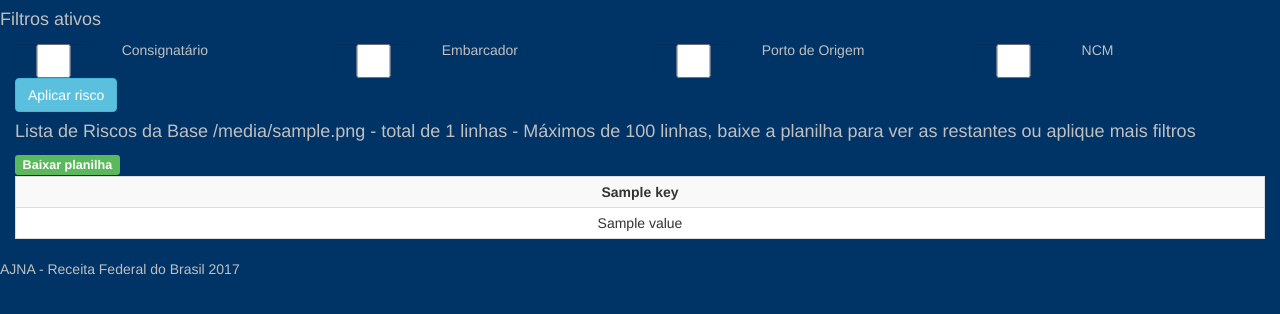
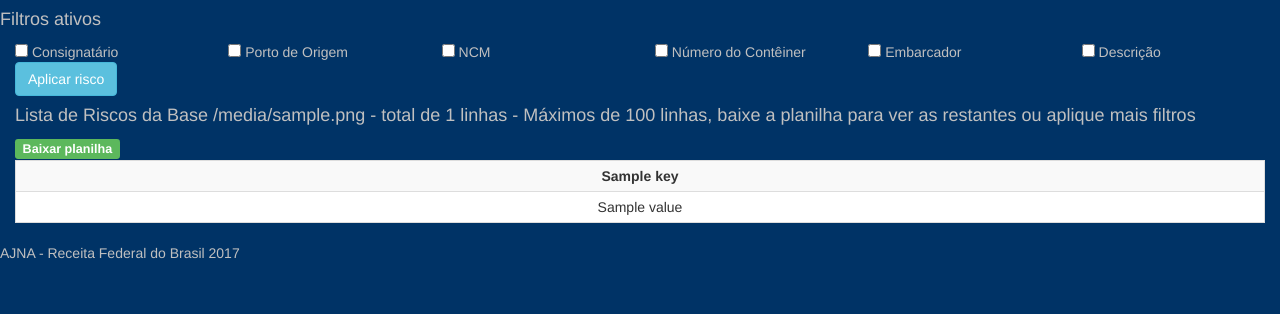
Before and after one commit to IvanBrasilico/bhadrasana2, a Python web app: template bhadrasana/templates/aplica_risco.html in a window 1280 px wide. Shown: the top 314 px of the page. Run offline with Jinja, Linux system fonts and the light colour scheme; the template is opened without the code that fills it: most values are stand-ins (such as "Sample title", 1, 10 or a date in 2020); some libraries are stand-ins or nearby versions.

Commit message:
Inclusão de campos faltantes na tela Aplica Risco
Início de gravação em planilha do resultado.

```diff
--- a/bhadrasana/templates/aplica_risco.html
+++ b/bhadrasana/templates/aplica_risco.html
@@ -7,29 +7,29 @@
                 <div class="row">
                     <h4>Filtros ativos</h4>
                     <div class="form-group">
-                        <div class="col-sm-1">
-                            <input class="form-control" type="checkbox" name="consignatario" {% if oform.consignatario.data %} checked {% endif %} />
+                        <div class="col-sm-2">
+                            <input type="checkbox" name="consignatario" {% if oform.consignatario.data %} checked {% endif %} />
+                            Consignatário
                         </div>
                         <div class="col-sm-2">
-                            Consignatário
-                        </div>
-                        <div class="col-sm-1">
-                            <input class="form-control" type="checkbox" name="embarcador" {% if oform.embarcador.data %} checked {% endif %} />
+                            <input  type="checkbox" name="portoOrigemCarga" {% if oform.portoOrigemCarga.data %} checked {% endif %} />
+                            Porto de Origem
                         </div>
                         <div class="col-sm-2">
+                            <input type="checkbox" name="ncm" {% if oform.ncm.data %} checked {% endif %} />
+                            NCM
+                        </div>
+                        <div class="col-sm-2">
+                            <input type="checkbox" name="codigoConteiner" {% if oform.codigoConteiner.data %} checked {% endif %} />
+                            Número do Contêiner
+                        </div>
+                        <div class="col-sm-2">
+                            <input type="checkbox" name="embarcador" {% if oform.embarcador.data %} checked {% endif %} />
                             Embarcador
                         </div>
-                        <div class="col-sm-1">
-                            <input class="form-control" type="checkbox" name="portoorigem" {% if oform.portoorigem.data %} checked {% endif %} />
-                        </div>
                         <div class="col-sm-2">
-                            Porto de Origem
-                        </div>
-                        <div class="col-sm-1">
-                            <input class="form-control" type="checkbox" name="ncm" {% if oform.ncm.data %} checked {% endif %} />
-                        </div>
-                        <div class="col-sm-2">
-                            NCM
+                            <input type="checkbox" name="descricao" {% if oform.descricao.data %} checked {% endif %} />
+                            Descrição
                         </div>
                     </div>
                 </div>
```
Also changed, not shown: bhadrasana/forms/riscosativos.py (+9 -5 lines), bhadrasana/views.py (+5 -4 lines).
